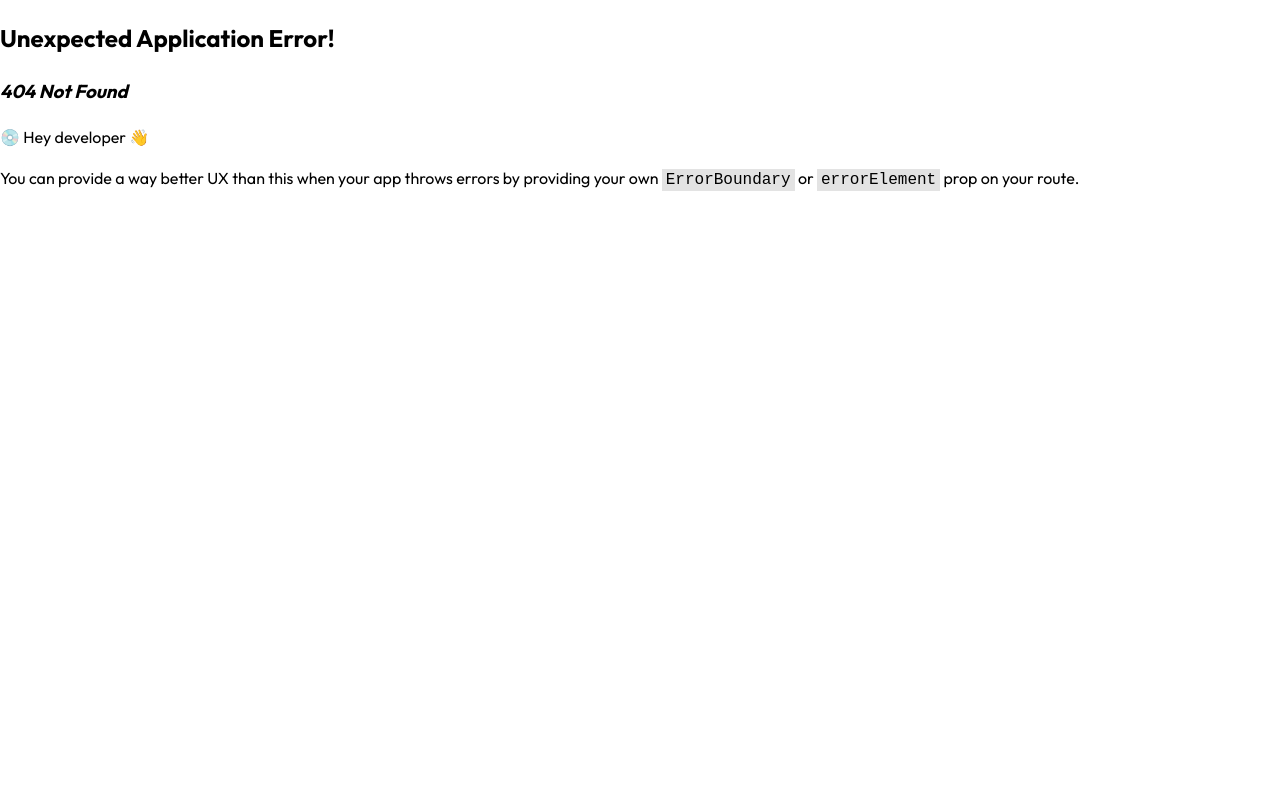
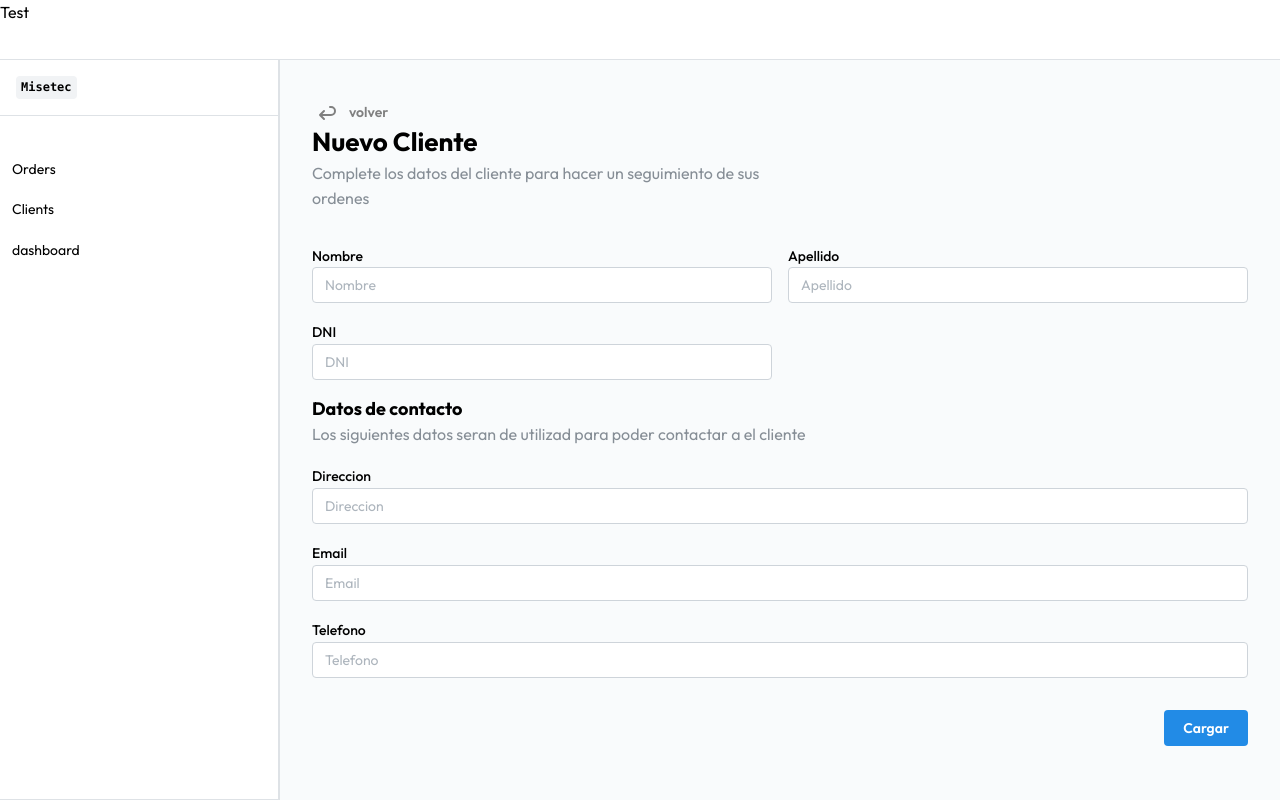
Before and after one commit to GuidoCarda/misetec, a React (Vite) app in the folder client/: page /clients/new in a window 1280 px wide. Before the commit this address had no page. Built offline with nearby package versions, Linux system fonts and the light colour scheme.

Commit message:
Added new client page & trying diferent aproaches to ui ux

```diff
--- a/client/src/pages/Clients.tsx
+++ b/client/src/pages/Clients.tsx
@@ -1,10 +1,13 @@
 import {
   ActionIcon,
+  Box,
   Button,
   Card,
   Drawer,
   Group,
+  Modal,
   Select,
+  SimpleGrid,
   Space,
   Stack,
   Table,
@@ -15,6 +18,7 @@ import {
 import { useDisclosure } from "@mantine/hooks";
 import { IconAdjustments, IconRowRemove } from "@tabler/icons-react";
 import { useState } from "react";
+import { Outlet, useLocation } from "react-router-dom";
 
 const clientsMock = [
   {
@@ -57,8 +61,21 @@ const clientsMock = [
 function Clients() {
   const [clients, setClients] = useState(clientsMock);
   const [search, setSearch] = useState("");
+  const [opened, { open, close }] = useDisclosure(false);
+  const [
+    deleteModalOpened,
+    { open: openDeleteModal, close: closeDeleteModal },
+  ] = useDisclosure(false);
 
-  const [opened, { open, close }] = useDisclosure(false);
+  const location = useLocation();
+
+  const lastPathnameSlug = location.pathname.split("/").slice(-1)[0];
+
+  if (lastPathnameSlug === "new") {
+    return <Outlet />;
+  }
+
+  console.log(lastPathnameSlug);
 
   const filteredClients = clients.filter((client) => {
     return (
@@ -94,6 +111,7 @@ function Clients() {
             color="red"
             size="lg"
             aria-label="Settings"
+            onClick={openDeleteModal}
           >
             <IconRowRemove
               style={{ width: "70%", height: "70%" }}
@@ -114,7 +132,9 @@ function Clients() {
             Esta pagina contiene un listado con todos los clientes
           </Text>
         </Stack>
-        <Button bg={"gray"}>Nuevo cliente</Button>
+        <Button bg={"gray"} component="a" href="clients/new">
+          Nuevo cliente
+        </Button>
       </Group>
       <Space h="xl" />
       <Group align="flex-end" gap={"xl"} justify="space-between">
@@ -161,6 +181,11 @@ function Clients() {
         </Table>
       </Card>
       <EditClientDrawer opened={opened} open={open} close={close} />
+      <ConfirmDeleteModal
+        opened={deleteModalOpened}
+        open={openDeleteModal}
+        close={closeDeleteModal}
+      />
     </>
   );
 }
@@ -192,4 +217,37 @@ function EditClientDrawer({ opened, close }: EditClientDrawerProps) {
   );
 }
 
+interface ConfirmDeleteModalProps {
+  opened: boolean;
+  open: () => void;
+  close: () => void;
+}
+
+function ConfirmDeleteModal({ opened, close }: ConfirmDeleteModalProps) {
+  return (
+    <>
+      <Modal
+        opened={opened}
+        onClose={close}
+        centered
+        size={"md"}
+        title="Dar de baja cliente"
+      >
+        <Text c={"grey"}>
+          Estas seguro que quieres eliminar el cliente? Esta accion no se podra
+          revertir
+        </Text>
+        <Group justify="flex-end" mt={"xl"}>
+          <Button onClick={close} variant="subtle" color="lightgray" c={"grey"}>
+            Cancelar
+          </Button>
+          <Button onClick={close} color="red">
+            Eliminar
+          </Button>
+        </Group>
+      </Modal>
+    </>
+  );
+}
+
 export default Clients;
--- /dev/null
+++ b/client/src/pages/NewClient.tsx
@@ -0,0 +1,65 @@
+import {
+  Box,
+  Button,
+  Group,
+  SimpleGrid,
+  Stack,
+  Text,
+  TextInput,
+  Title,
+} from "@mantine/core";
+import { IconArrowBack } from "@tabler/icons-react";
+import { Link } from "react-router-dom";
+
+function NewClient() {
+  return (
+    <>
+      <Group mb={"xl"} justify="space-between" pos={"relative"}>
+        <Button
+          variant="transparent"
+          to=".."
+          c="grey"
+          size="sm"
+          component={Link}
+          leftSection={<IconArrowBack />}
+          pos={"absolute"}
+          top={-30}
+          left={-10}
+        >
+          volver
+        </Button>
+        <Stack gap={2}>
+          <Title order={2}>Nuevo Cliente</Title>
+          <Text w="45ch" c={"gray"}>
+            Complete los datos del cliente para hacer un seguimiento de sus
+            ordenes
+          </Text>
+        </Stack>
+      </Group>
+      <form>
+        <Stack gap={"md"}>
+          <SimpleGrid cols={2}>
+            <TextInput label="Nombre" placeholder="Nombre" />
+            <TextInput label="Apellido" placeholder="Apellido" />
+            <TextInput label="DNI" placeholder="DNI" />
+          </SimpleGrid>
+          <Box>
+            <Title order={4}>Datos de contacto</Title>
+            <Text c={"gray"}>
+              Los siguientes datos seran de utilizad para poder contactar a el
+              cliente
+            </Text>
+          </Box>
+          <TextInput label="Direccion" placeholder="Direccion" />
+          <TextInput label="Email" placeholder="Email" />
+          <TextInput label="Telefono" placeholder="Telefono" />
+        </Stack>
+        <Group justify="flex-end" mt={"xl"}>
+          <Button>Cargar</Button>
+        </Group>
+      </form>
+    </>
+  );
+}
+
+export default NewClient;
```
Also changed, not shown: client/src/Router.tsx (+7 -0 lines).
